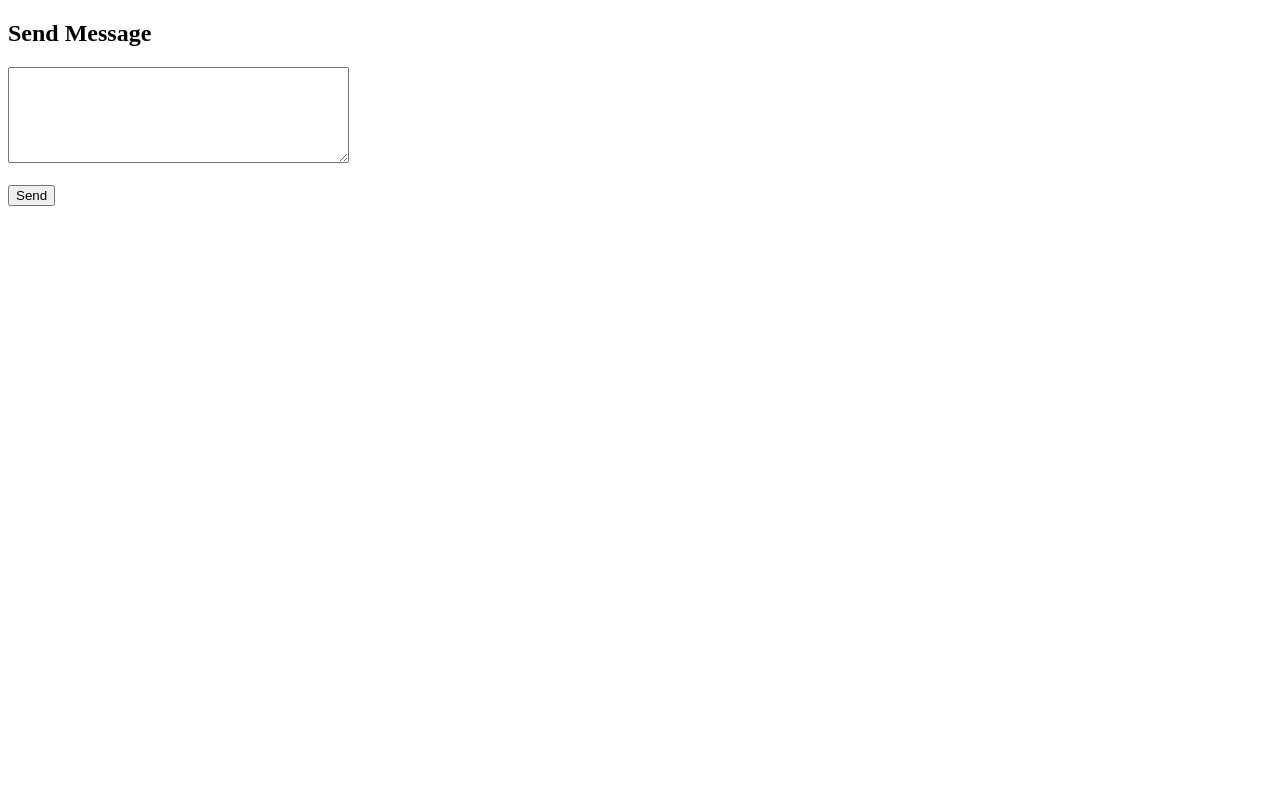
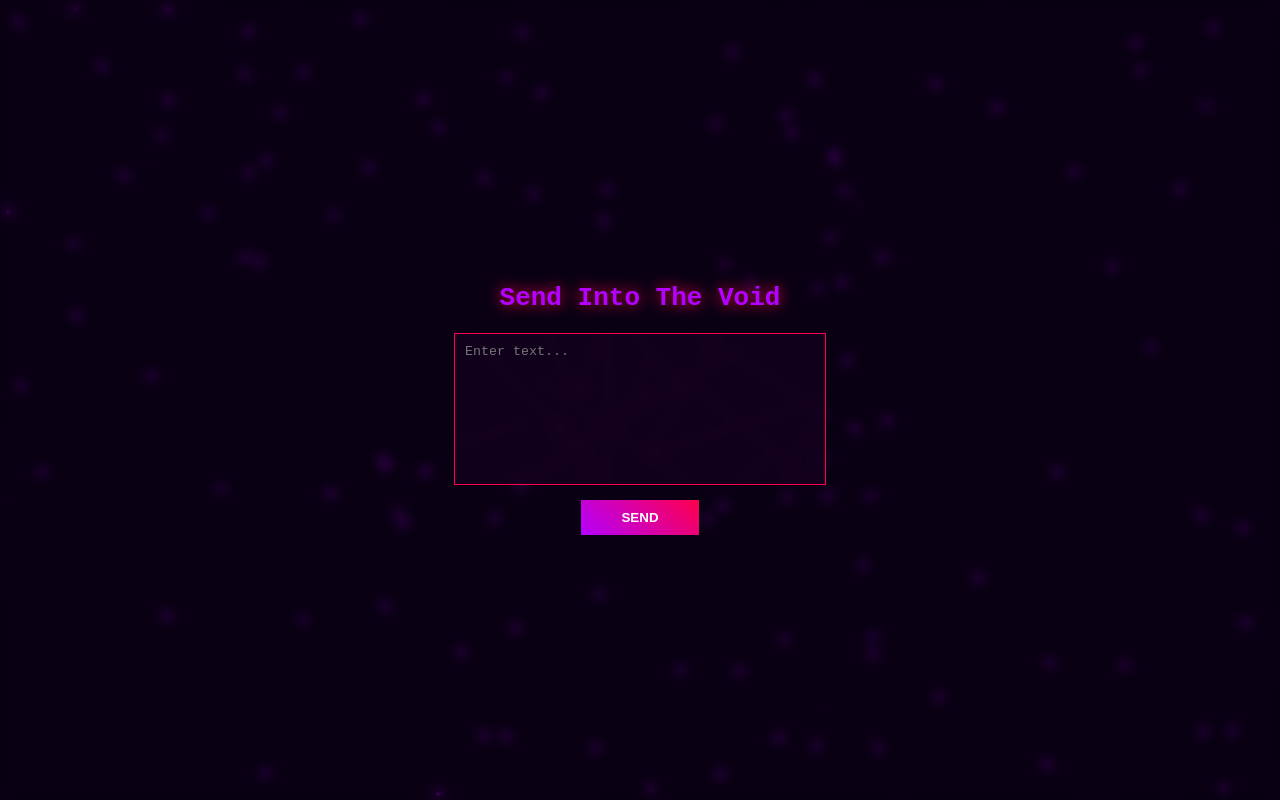
Before and after one commit to prywatnydoall-a11y/PasteAnyGame-, a website: page public/index.html in a window 1280 px wide. Drawn offline with Linux system fonts and the light colour scheme.

Commit message:
Update index.html

```diff
--- a/public/index.html
+++ b/public/index.html
@@ -2,16 +2,141 @@
 <html>
 <head>
 <meta charset="UTF-8">
-  <title>Send to Discord</title>
+<title>Void Portal</title>
+<style>
+body {
+  margin: 0;
+  overflow: hidden;
+  background: #0a0014;
+  font-family: monospace;
+  color: #ff004c;
+}
+
+canvas {
+  position: fixed;
+  top: 0;
+  left: 0;
+  z-index: 0;
+}
+
+.container {
+  position: relative;
+  z-index: 2;
+  height: 100vh;
+  display: flex;
+  flex-direction: column;
+  justify-content: center;
+  align-items: center;
+  backdrop-filter: blur(6px);
+}
+
+h1 {
+  color: #b300ff;
+  text-shadow: 0 0 15px #ff004c;
+  margin-bottom: 20px;
+}
+
+textarea {
+  width: 350px;
+  height: 130px;
+  background: rgba(20,0,30,0.8);
+  border: 1px solid #ff004c;
+  color: #ff004c;
+  padding: 10px;
+  resize: none;
+}
+
+button {
+  margin-top: 15px;
+  padding: 10px 40px;
+  background: linear-gradient(45deg,#b300ff,#ff004c);
+  border: none;
+  color: white;
+  cursor: pointer;
+  font-weight: bold;
+  transition: 0.3s;
+}
+
+button:hover {
+  transform: scale(1.1);
+  box-shadow: 0 0 20px #ff004c;
+}
+</style>
 </head>
 <body>
-  <h2>Send Message</h2>
-  <textarea id="msg" rows="6" cols="40"></textarea><br><br>
-  <button onclick="send()">Send</button>
+
+<canvas id="bg"></canvas>
+
+<div class="container">
+  <h1>Send Into The Void</h1>
+  <textarea id="msg" placeholder="Enter text..."></textarea>
+  <button onclick="send()">SEND</button>
+</div>
 
 <script>
+const canvas = document.getElementById("bg");
+const ctx = canvas.getContext("2d");
+
+canvas.width = window.innerWidth;
+canvas.height = window.innerHeight;
+
+let particles = [];
+let mouse = { x: null, y: null };
+
+window.addEventListener("mousemove", e => {
+  mouse.x = e.x;
+  mouse.y = e.y;
+});
+
+window.addEventListener("resize", () => {
+  canvas.width = window.innerWidth;
+  canvas.height = window.innerHeight;
+});
+
+for (let i = 0; i < 120; i++) {
+  particles.push({
+    x: Math.random() * canvas.width,
+    y: Math.random() * canvas.height,
+    vx: (Math.random() - 0.5) * 1.5,
+    vy: (Math.random() - 0.5) * 1.5
+  });
+}
+
+function animate() {
+  ctx.fillStyle = "rgba(10,0,20,0.3)";
+  ctx.fillRect(0, 0, canvas.width, canvas.height);
+
+  particles.forEach(p => {
+    p.x += p.vx;
+    p.y += p.vy;
+
+    if (p.x < 0 || p.x > canvas.width) p.vx *= -1;
+    if (p.y < 0 || p.y > canvas.height) p.vy *= -1;
+
+    if (mouse.x && mouse.y) {
+      let dx = mouse.x - p.x;
+      let dy = mouse.y - p.y;
+      let dist = Math.sqrt(dx * dx + dy * dy);
+      if (dist < 120) {
+        p.x -= dx * 0.02;
+        p.y -= dy * 0.02;
+      }
+    }
+
+    ctx.beginPath();
+    ctx.arc(p.x, p.y, 2, 0, Math.PI * 2);
+    ctx.fillStyle = "#b300ff";
+    ctx.fill();
+  });
+
+  requestAnimationFrame(animate);
+}
+
+animate();
+
 async function send() {
-      const text = document.getElementById("msg").value;
+  const text = document.getElementById("msg").value.trim();
+  if (!text) return alert("Enter text");
 
   await fetch("/api/send-to-discord", {
     method: "POST",
@@ -19,8 +144,10 @@
     body: JSON.stringify({ text })
   });
 
-      alert("Sent!");
+  alert("Sent.");
+  document.getElementById("msg").value = "";
 }
 </script>
+
 </body>
 </html>
```
Lines whose indentation alone changed are shown as unchanged.
